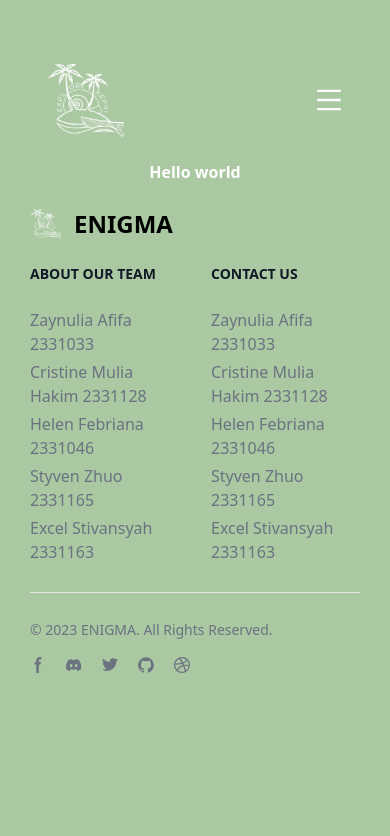
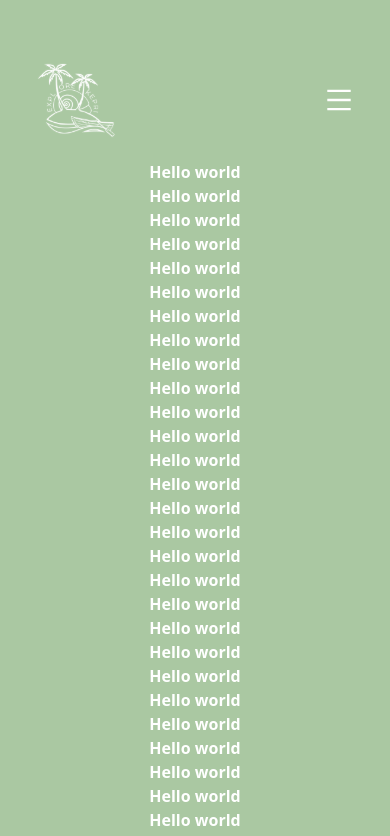
Before and after one commit to Enigma-From-UIB/eksplor-kepri, a React (Create React App) app: page /home in a window 390 px wide. Shown: the top 836 px of the page. Built offline with nearby package versions, Linux system fonts and the light colour scheme.

Commit message:
footer and navbar done
lmcb amitofo alhamdulilah done dan hrsnya sudah responsive

```diff
--- /dev/null
+++ b/src/assets/scrollButton.js
@@ -0,0 +1,34 @@
+import React, {useState} from 'react';
+import {FaArrowUp} from 'react-icons/fa';
+
+const ScrollButton = () =>{
+
+    const [visible, setVisible] = useState(false)
+
+    const toggleVisible = () => {
+      const scrolled = document.documentElement.scrollTop;
+      if (scrolled > 300){
+        setVisible(true)
+      }
+      else if (scrolled <= 300){
+        setVisible(false)
+      }
+    };
+
+    const scrollToTop = () =>{
+      window.scrollTo({
+        top: 0,
+        behavior: 'smooth'
+      });
+    };
+
+    window.addEventListener('scroll', toggleVisible);
+
+    return (
+       <FaArrowUp onClick={scrollToTop}
+       style={{display: visible ? 'inline' : 'none'}} />
+
+    );
+  }
+
+  export default ScrollButton;
--- a/src/components/footer.jsx
+++ b/src/components/footer.jsx
@@ -1,5 +1,7 @@
 import React from 'react';
 import Logo from "../files/logo-kepri-white.svg";
+import {FaGithub, FaArrowUp, FaRegEnvelope} from 'react-icons/fa';
+import ScrollButton from '../assets/scrollButton';
 import { Link } from 'react-router-dom';
 
 export default function footer() {
@@ -13,44 +15,24 @@ export default function footer() {
                     <span className="self-center text-2xl font-semibold whitespace-nowrap dark:text-white">ENIGMA</span>
                 </div>
             </div>
-            <div className="grid grid-cols-2 gap-8 sm:gap-6 sm:grid-cols-2">
+            <div className="grid">
                 <div>
                     <h2 className="mb-6 text-sm font-semibold text-gray-900 uppercase dark:text-white">About Our Team</h2>
                     <ul className="text-gray-500 dark:text-gray-400 font-medium">
                         <li className="mb-1">
-                            <h1 className="hover:underline">Zaynulia Afifa 2331033</h1>
+                            <a href='https://www.instagram.com/apipaa_a/' className='hover:underline'>Zaynulia Afifa 2331033</a>
                         </li>
                         <li className="mb-1">
-                            <h1 className="hover:underline">Cristine Mulia Hakim 2331128</h1>
+                            <a href='https://www.instagram.com/cristinehkm/' className='hover:underline'>Cristine Mulia Hakim 2331128</a>
                         </li>
                         <li className="mb-1">
-                            <h1 className="hover:underline">Helen Febriana 2331046</h1>
+                            <a href='https://www.instagram.com/hln_fb/' className='hover:underline'>Helen Febriana 2331046</a>
                         </li>
                         <li className="mb-1">
-                            <h1 className="hover:underline">Styven Zhuo 2331165</h1>
+                            <a href='https://www.instagram.com/styvenzhuo_/' className='hover:underline'>Styven Zhuo 2331165</a>
                         </li>
                         <li className="mb-1">
-                            <h1 className="hover:underline">Excel Stivansyah 2331163</h1>
-                        </li>
-                    </ul>
-                </div>
-                <div>
-                    <h2 className="mb-6 text-sm font-semibold text-gray-900 uppercase dark:text-white">Contact us</h2>
-                    <ul className="text-gray-500 dark:text-gray-400 font-medium">
-                        <li className="mb-1">
-                            <h1 className="hover:underline">Zaynulia Afifa 2331033</h1>
-                        </li>
-                        <li className="mb-1">
-                            <h1 className="hover:underline">Cristine Mulia Hakim 2331128</h1>
-                        </li>
-                        <li className="mb-1">
-                            <h1 className="hover:underline">Helen Febriana 2331046</h1>
-                        </li>
-                        <li className="mb-1">
-                            <h1 className="hover:underline">Styven Zhuo 2331165</h1>
-                        </li>
-                        <li className="mb-1">
-                            <h1 className="hover:underline">Excel Stivansyah 2331163</h1>
+                            <a href='https://www.instagram.com/exceeelllll_/' className='hover:underline'>Excel Stivansyah 2331163</a>
                         </li>
                     </ul>
                 </div>
@@ -58,39 +40,19 @@ export default function footer() {
         </div>
         <hr className="my-6 border-gray-200 sm:mx-auto dark:border-gray-700 lg:my-8" />
         <div className="sm:flex sm:items-center sm:justify-between">
-            <span className="text-sm text-gray-500 sm:text-center dark:text-gray-400">© 2023 <a href="https://flowbite.com/" class="hover:underline">ENIGMA</a>. All Rights Reserved.
+            <span className="text-sm text-gray-500 sm:text-center dark:text-gray-400">© 2023 ENIGMA. All Rights Reserved.
             </span>
-            <div className="flex mt-4 sm:justify-center sm:mt-0">
-                <a href="#" className="text-gray-500 hover:text-gray-900 dark:hover:text-white">
-                    <svg className="w-4 h-4" aria-hidden="true" xmlns="http://www.w3.org/2000/svg" fill="currentColor" viewBox="0 0 8 19">
-                          <path fill-rule="evenodd" d="M6.135 3H8V0H6.135a4.147 4.147 0 0 0-4.142 4.142V6H0v3h2v9.938h3V9h2.021l.592-3H5V3.591A.6.6 0 0 1 5.592 3h.543Z" clip-rule="evenodd"/>
-                      </svg>
-                    <span className="sr-only">Facebook page</span>
+            <div className="flex mt-4 sm:justify-center sm:mt-0 items-center">
+                <span className="text-l font-semibold dark:text-white">CONTACT US</span>
+                <a href="mailto:weareenigma@gmail.com" className="text-gray-500 hover:text-gray-900 dark:hover:text-white ms-5">
+                    <FaRegEnvelope />
                 </a>
-                <a href="#" className="text-gray-500 hover:text-gray-900 dark:hover:text-white ms-5">
-                    <svg className="w-4 h-4" aria-hidden="true" xmlns="http://www.w3.org/2000/svg" fill="currentColor" viewBox="0 0 21 16">
-                          <path d="M16.942 1.556a16.3 16.3 0 0 0-4.126-1.3 12.04 12.04 0 0 0-.529 1.1 15.175 15.175 0 0 0-4.573 0 11.585 11.585 0 0 0-.535-1.1 16.274 16.274 0 0 0-4.129 1.3A17.392 17.392 0 0 0 .182 13.218a15.785 15.785 0 0 0 4.963 2.521c.41-.564.773-1.16 1.084-1.785a10.63 10.63 0 0 1-1.706-.83c.143-.106.283-.217.418-.33a11.664 11.664 0 0 0 10.118 0c.137.113.277.224.418.33-.544.328-1.116.606-1.71.832a12.52 12.52 0 0 0 1.084 1.785 16.46 16.46 0 0 0 5.064-2.595 17.286 17.286 0 0 0-2.973-11.59ZM6.678 10.813a1.941 1.941 0 0 1-1.8-2.045 1.93 1.93 0 0 1 1.8-2.047 1.919 1.919 0 0 1 1.8 2.047 1.93 1.93 0 0 1-1.8 2.045Zm6.644 0a1.94 1.94 0 0 1-1.8-2.045 1.93 1.93 0 0 1 1.8-2.047 1.918 1.918 0 0 1 1.8 2.047 1.93 1.93 0 0 1-1.8 2.045Z"/>
-                      </svg>
-                    <span className="sr-only">Discord community</span>
+                <a href="https://github.com/Enigma-From-UIB" className="text-gray-500 hover:text-gray-900 dark:hover:text-white ms-5">
+                    <FaGithub />
                 </a>
-                <a href="#" className="text-gray-500 hover:text-gray-900 dark:hover:text-white ms-5">
-                    <svg className="w-4 h-4" aria-hidden="true" xmlns="http://www.w3.org/2000/svg" fill="currentColor" viewBox="0 0 20 17">
-                      <path fill-rule="evenodd" d="M20 1.892a8.178 8.178 0 0 1-2.355.635 4.074 4.074 0 0 0 1.8-2.235 8.344 8.344 0 0 1-2.605.98A4.13 4.13 0 0 0 13.85 0a4.068 4.068 0 0 0-4.1 4.038 4 4 0 0 0 .105.919A11.705 11.705 0 0 1 1.4.734a4.006 4.006 0 0 0 1.268 5.392 4.165 4.165 0 0 1-1.859-.5v.05A4.057 4.057 0 0 0 4.1 9.635a4.19 4.19 0 0 1-1.856.07 4.108 4.108 0 0 0 3.831 2.807A8.36 8.36 0 0 1 0 14.184 11.732 11.732 0 0 0 6.291 16 11.502 11.502 0 0 0 17.964 4.5c0-.177 0-.35-.012-.523A8.143 8.143 0 0 0 20 1.892Z" clip-rule="evenodd"/>
-                  </svg>
-                    <span className="sr-only">Twitter page</span>
-                </a>
-                <a href="#" className="text-gray-500 hover:text-gray-900 dark:hover:text-white ms-5">
-                    <svg className="w-4 h-4" aria-hidden="true" xmlns="http://www.w3.org/2000/svg" fill="currentColor" viewBox="0 0 20 20">
-                          <path fill-rule="evenodd" d="M10 .333A9.911 9.911 0 0 0 6.866 19.65c.5.092.678-.215.678-.477 0-.237-.01-1.017-.014-1.845-2.757.6-3.338-1.169-3.338-1.169a2.627 2.627 0 0 0-1.1-1.451c-.9-.615.07-.6.07-.6a2.084 2.084 0 0 1 1.518 1.021 2.11 2.11 0 0 0 2.884.823c.044-.503.268-.973.63-1.325-2.2-.25-4.516-1.1-4.516-4.9A3.832 3.832 0 0 1 4.7 7.068a3.56 3.56 0 0 1 .095-2.623s.832-.266 2.726 1.016a9.409 9.409 0 0 1 4.962 0c1.89-1.282 2.717-1.016 2.717-1.016.366.83.402 1.768.1 2.623a3.827 3.827 0 0 1 1.02 2.659c0 3.807-2.319 4.644-4.525 4.889a2.366 2.366 0 0 1 .673 1.834c0 1.326-.012 2.394-.012 2.72 0 .263.18.572.681.475A9.911 9.911 0 0 0 10 .333Z" clip-rule="evenodd"/>
-                    </svg>
-                    <span className="sr-only">GitHub account</span>
-                </a>
-                <a href="#" className="text-gray-500 hover:text-gray-900 dark:hover:text-white ms-5">
-                    <svg className="w-4 h-4" aria-hidden="true" xmlns="http://www.w3.org/2000/svg" fill="currentColor" viewBox="0 0 20 20">
-                      <path fill-rule="evenodd" d="M10 0a10 10 0 1 0 10 10A10.009 10.009 0 0 0 10 0Zm6.613 4.614a8.523 8.523 0 0 1 1.93 5.32 20.094 20.094 0 0 0-5.949-.274c-.059-.149-.122-.292-.184-.441a23.879 23.879 0 0 0-.566-1.239 11.41 11.41 0 0 0 4.769-3.366ZM8 1.707a8.821 8.821 0 0 1 2-.238 8.5 8.5 0 0 1 5.664 2.152 9.608 9.608 0 0 1-4.476 3.087A45.758 45.758 0 0 0 8 1.707ZM1.642 8.262a8.57 8.57 0 0 1 4.73-5.981A53.998 53.998 0 0 1 9.54 7.222a32.078 32.078 0 0 1-7.9 1.04h.002Zm2.01 7.46a8.51 8.51 0 0 1-2.2-5.707v-.262a31.64 31.64 0 0 0 8.777-1.219c.243.477.477.964.692 1.449-.114.032-.227.067-.336.1a13.569 13.569 0 0 0-6.942 5.636l.009.003ZM10 18.556a8.508 8.508 0 0 1-5.243-1.8 11.717 11.717 0 0 1 6.7-5.332.509.509 0 0 1 .055-.02 35.65 35.65 0 0 1 1.819 6.476 8.476 8.476 0 0 1-3.331.676Zm4.772-1.462A37.232 37.232 0 0 0 13.113 11a12.513 12.513 0 0 1 5.321.364 8.56 8.56 0 0 1-3.66 5.73h-.002Z" clip-rule="evenodd"/>
-                  </svg>
-                    <span className="sr-only">Dribbble account</span>
-                </a>
+                <div className='pl-5'>
+                    <ScrollButton />
+                </div>
             </div>
         </div>
       </div>
--- a/src/components/home.jsx
+++ b/src/components/home.jsx
@@ -5,6 +5,37 @@ function Home() {
   return (
     <div>
       <h1 className='text-center font-extrabold text-white'>Hello world</h1>
+      <h1 className='text-center font-extrabold text-white'>Hello world</h1>
+      <h1 className='text-center font-extrabold text-white'>Hello world</h1>
+      <h1 className='text-center font-extrabold text-white'>Hello world</h1>
+      <h1 className='text-center font-extrabold text-white'>Hello world</h1>
+      <h1 className='text-center font-extrabold text-white'>Hello world</h1>
+      <h1 className='text-center font-extrabold text-white'>Hello world</h1>
+      <h1 className='text-center font-extrabold text-white'>Hello world</h1>
+      <h1 className='text-center font-extrabold text-white'>Hello world</h1>
+      <h1 className='text-center font-extrabold text-white'>Hello world</h1>
+      <h1 className='text-center font-extrabold text-white'>Hello world</h1>
+      <h1 className='text-center font-extrabold text-white'>Hello world</h1>
+      <h1 className='text-center font-extrabold text-white'>Hello world</h1>
+      <h1 className='text-center font-extrabold text-white'>Hello world</h1>
+      <h1 className='text-center font-extrabold text-white'>Hello world</h1>
+      <h1 className='text-center font-extrabold text-white'>Hello world</h1>
+      <h1 className='text-center font-extrabold text-white'>Hello world</h1>
+      <h1 className='text-center font-extrabold text-white'>Hello world</h1>
+      <h1 className='text-center font-extrabold text-white'>Hello world</h1>
+      <h1 className='text-center font-extrabold text-white'>Hello world</h1>
+      <h1 className='text-center font-extrabold text-white'>Hello world</h1>
+      <h1 className='text-center font-extrabold text-white'>Hello world</h1>
+      <h1 className='text-center font-extrabold text-white'>Hello world</h1>
+      <h1 className='text-center font-extrabold text-white'>Hello world</h1>
+      <h1 className='text-center font-extrabold text-white'>Hello world</h1>
+      <h1 className='text-center font-extrabold text-white'>Hello world</h1>
+      <h1 className='text-center font-extrabold text-white'>Hello world</h1>
+      <h1 className='text-center font-extrabold text-white'>Hello world</h1>
+      <h1 className='text-center font-extrabold text-white'>Hello world</h1>
+      <h1 className='text-center font-extrabold text-white'>Hello world</h1>
+      <h1 className='text-center font-extrabold text-white'>Hello world</h1>
+      <h1 className='text-center font-extrabold text-white'>Hello world</h1>
     </div>
   );
 }
--- a/src/index.css
+++ b/src/index.css
@@ -4,8 +4,7 @@
 
 body {
   background-color: #AAC8A2;
-
-  margin: 30px;
+  margin: 20px;
 }
 
 .link-underline:hover {
```
